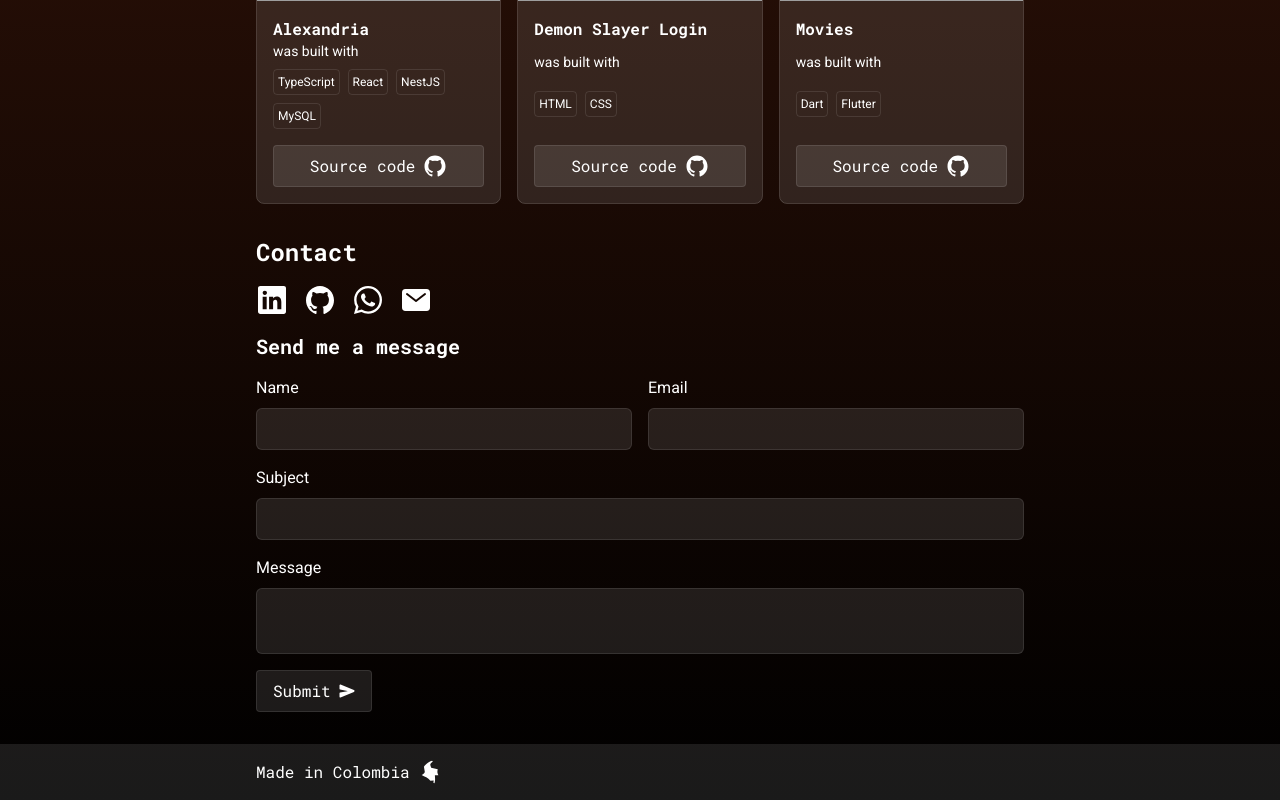
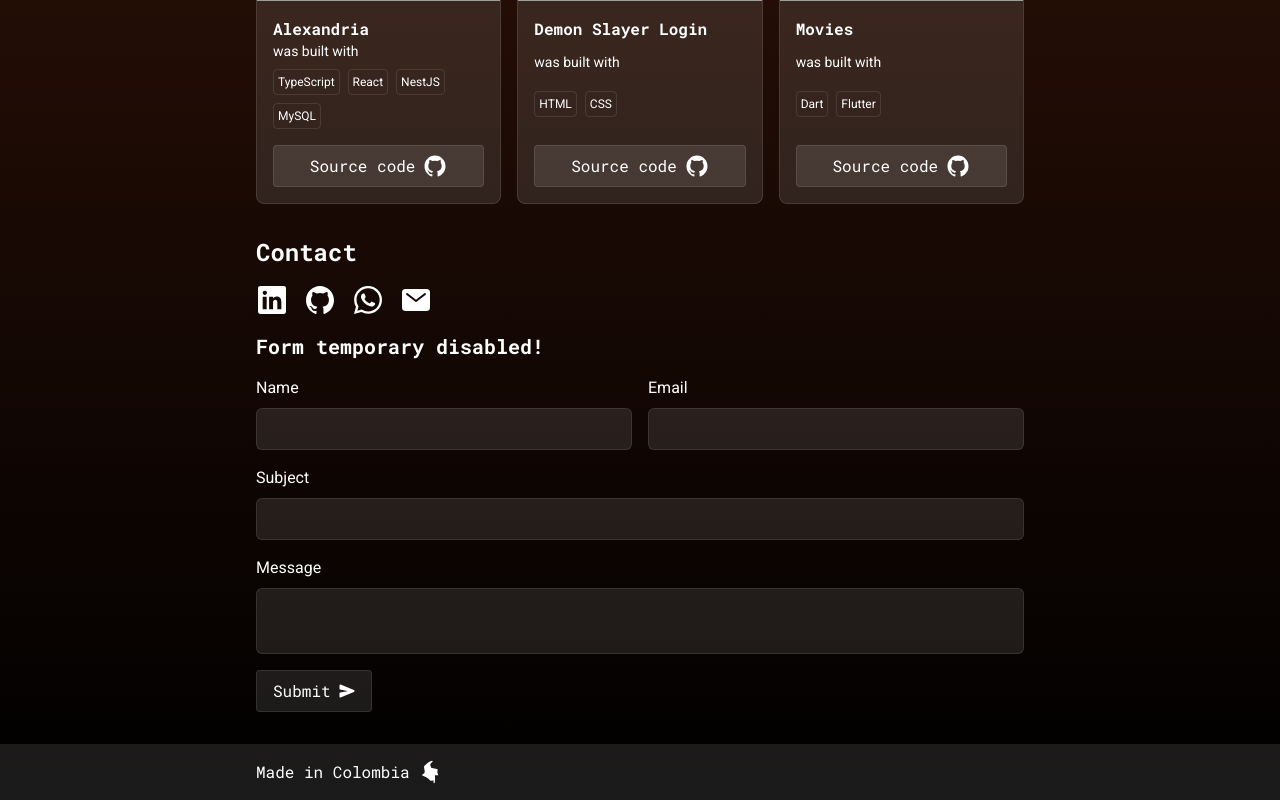
Before and after one commit to eatteer/portfolio, a Next.js app: page / in a window 1280 px wide. Shown: the part 2020-2820 px from the top of the page. Built offline with nearby package versions, Linux system fonts and the light colour scheme; grey boxes are pictures that could not be loaded.

Commit message:
Add disabled form notification

```diff
--- a/sections/Contact/Contact.tsx
+++ b/sections/Contact/Contact.tsx
@@ -56,7 +56,10 @@
           )
         })}
       </div>
-      <h3 className='mb-4 text-xl font-mono font-bold'>Send me a message</h3>
+      {/* <h3 className='mb-4 text-xl font-mono font-bold'>Send me a message</h3> */}
+      <h3 className='mb-4 text-xl font-mono font-bold'>
+        Form temporary disabled!
+      </h3>
       <form
         className='flex flex-col items-start gap-4 mb-4'
         onSubmit={handleSubmit}
```
